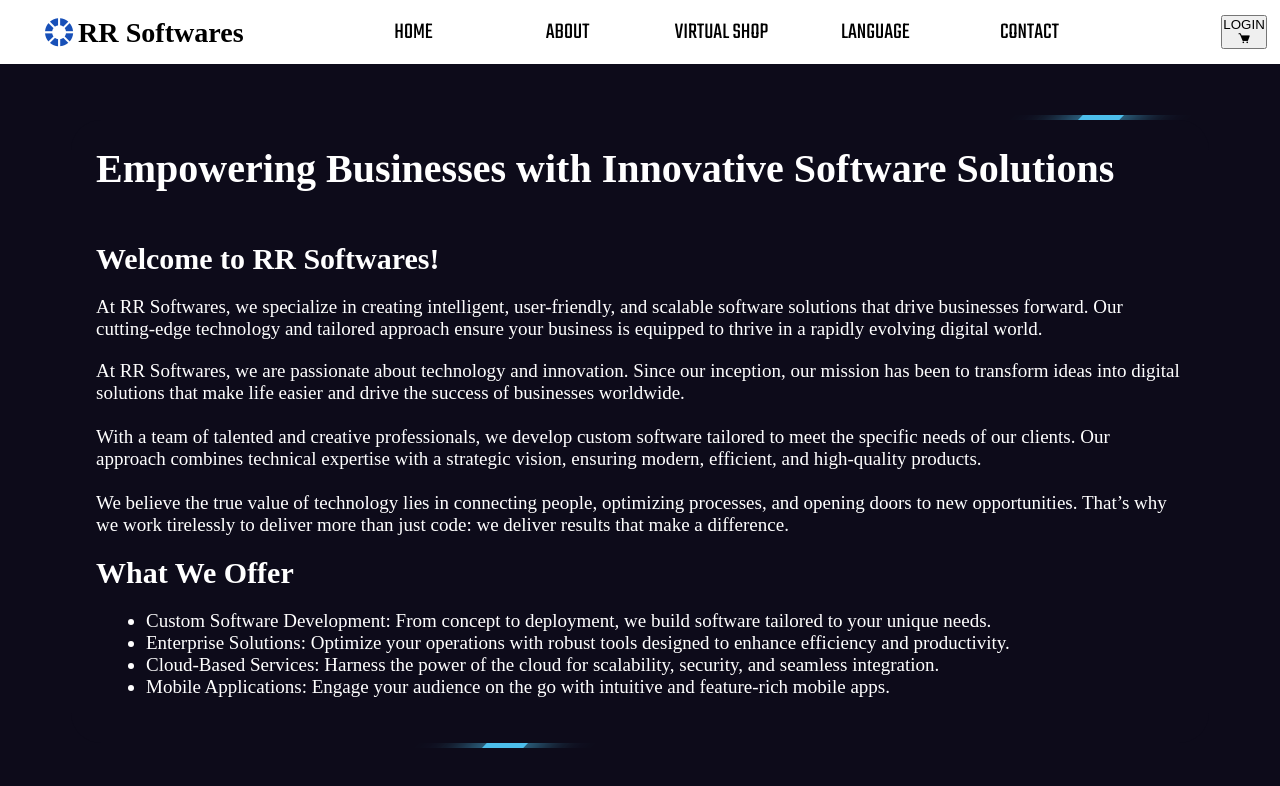
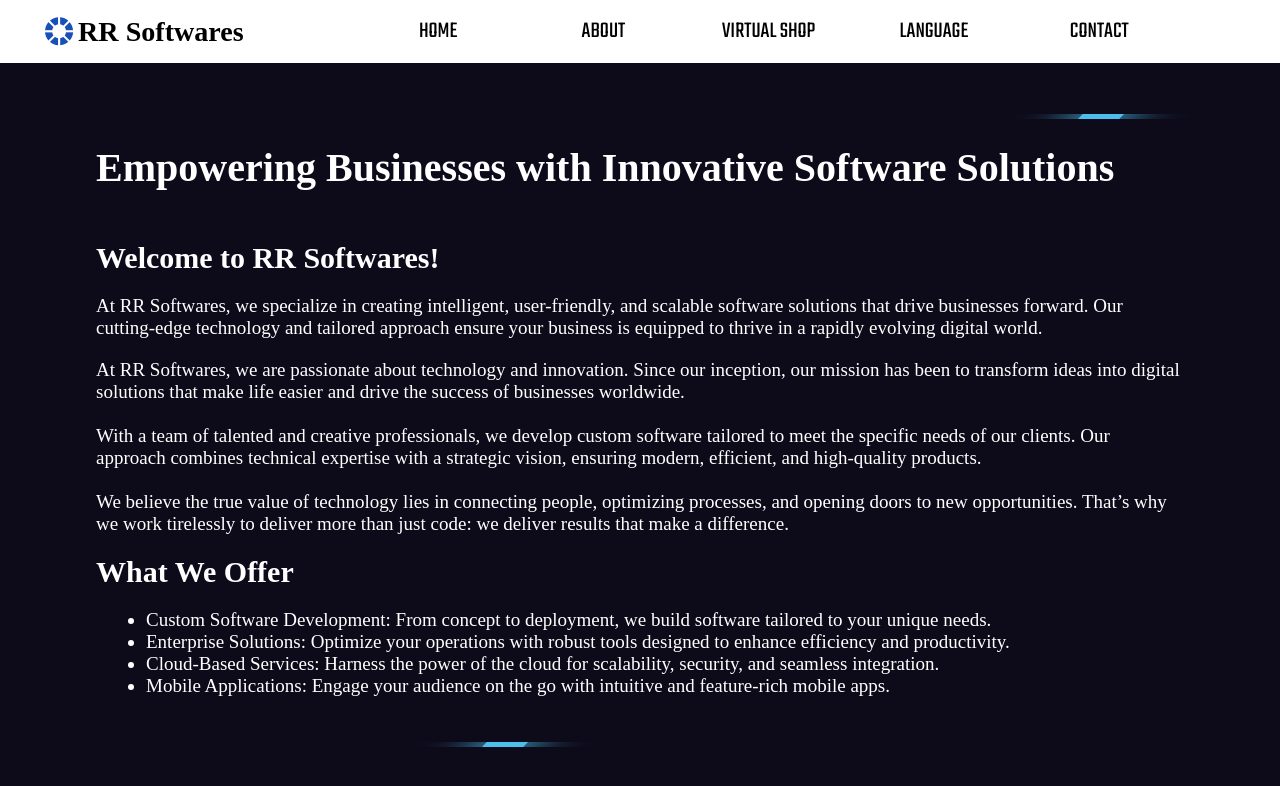
Before and after one commit to Richard-4663/teste, a plain HTML site: page about.html in a window 1280 px wide. Drawn offline with nearby package versions, Linux system fonts and the light colour scheme.

Commit message:
Update about.html

```diff
--- a/about.html
+++ b/about.html
@@ -23,7 +23,6 @@
             <p id="virtual">VIRTUAL SHOP</p>
             <p id="language">LANGUAGE</p>
             <p id="contact">CONTACT</p>
-            <button onclick="abrirLogin()" class="login-btn">LOGIN<i class='bx bxs-cart'></i></button>
         </nav>
 
     </section>
```
